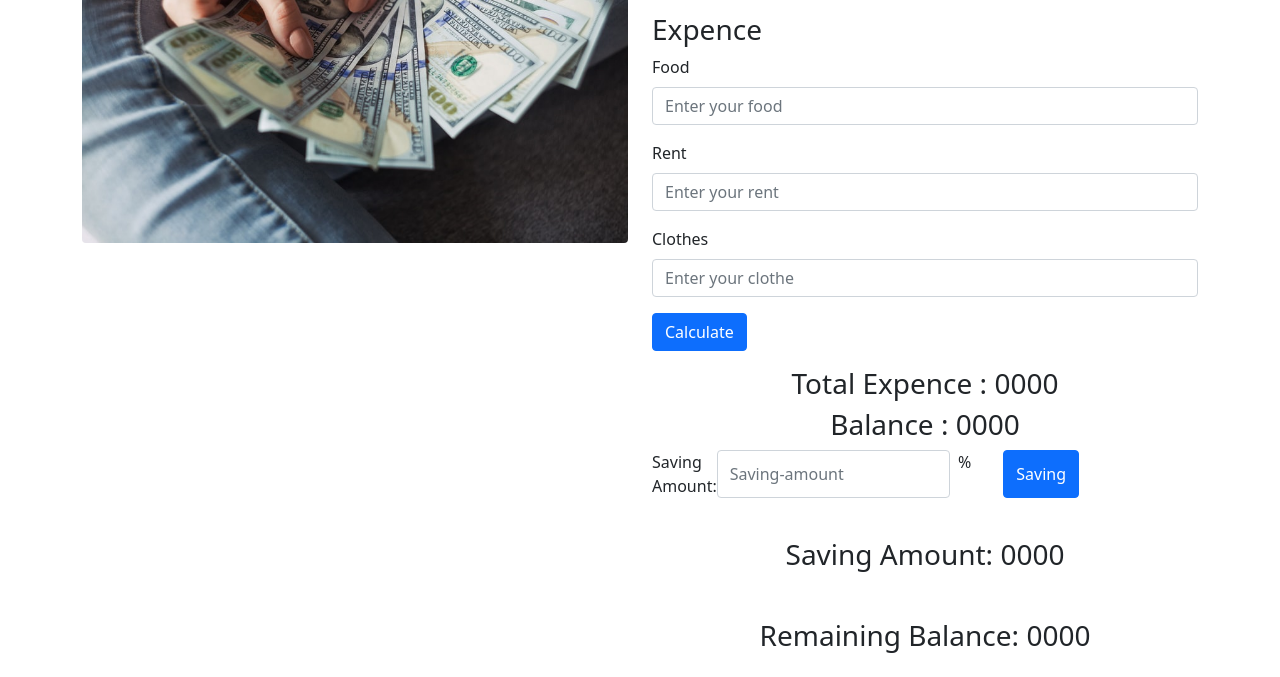
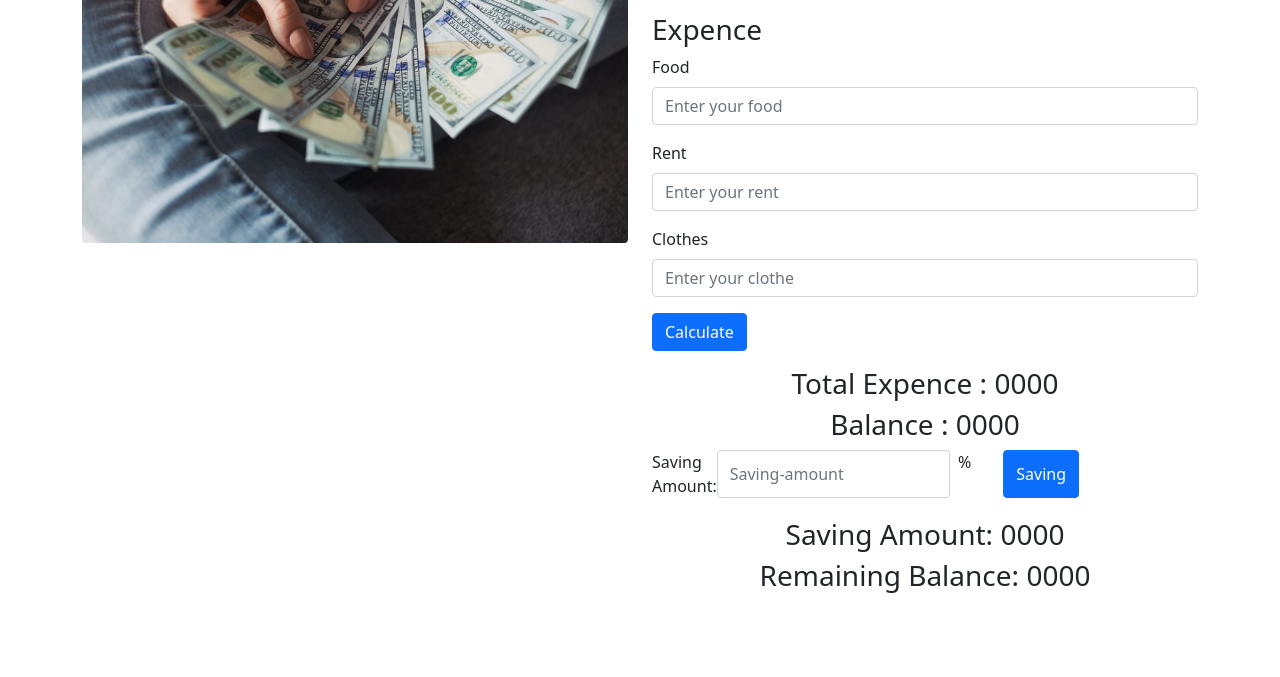
Before and after one commit to Sadnan-2019/Simple-Daily-Cost, a plain HTML site: page index.html in a window 1280 px wide. Shown: the part 225-902 px from the top of the page. After the commit the page ends 822 px from the top, so only its background shows below. Drawn offline with nearby package versions, Linux system fonts and the light colour scheme.

Commit message:
function going on fall agian

```diff
--- a/index.html
+++ b/index.html
@@ -117,12 +117,12 @@
               <p class="text-center notify">
                 <span id="total-over-savings" style="display: none;">Not Enough Your Balance </span>
             </p>
-              <h3 class="text-center my-4">
+              <h3 class="text-center my-1">
                 Saving Amount: <span id="total-saving-amout">0000</span>
               </h3>
 
               <!-- <h5 class="text-center" >20 </h5> -->
-              <h3 class="text-center my-4">
+              <h3 class="text-center my-1">
                 Remaining Balance: <span id="remaining-balanace">0000</span>
               </h3>
             </div>
--- a/money.js
+++ b/money.js
@@ -56,6 +56,7 @@ function Validation() {
   const FoodError = document.getElementById("food-error");
   const RentError = document.getElementById("rent-error");
   const ClothError = document.getElementById("cloth-error");
+
 
   if (IncomeSave < 0 || IncomeSave == "") {
     IncomeError.style.display = "block";
```
